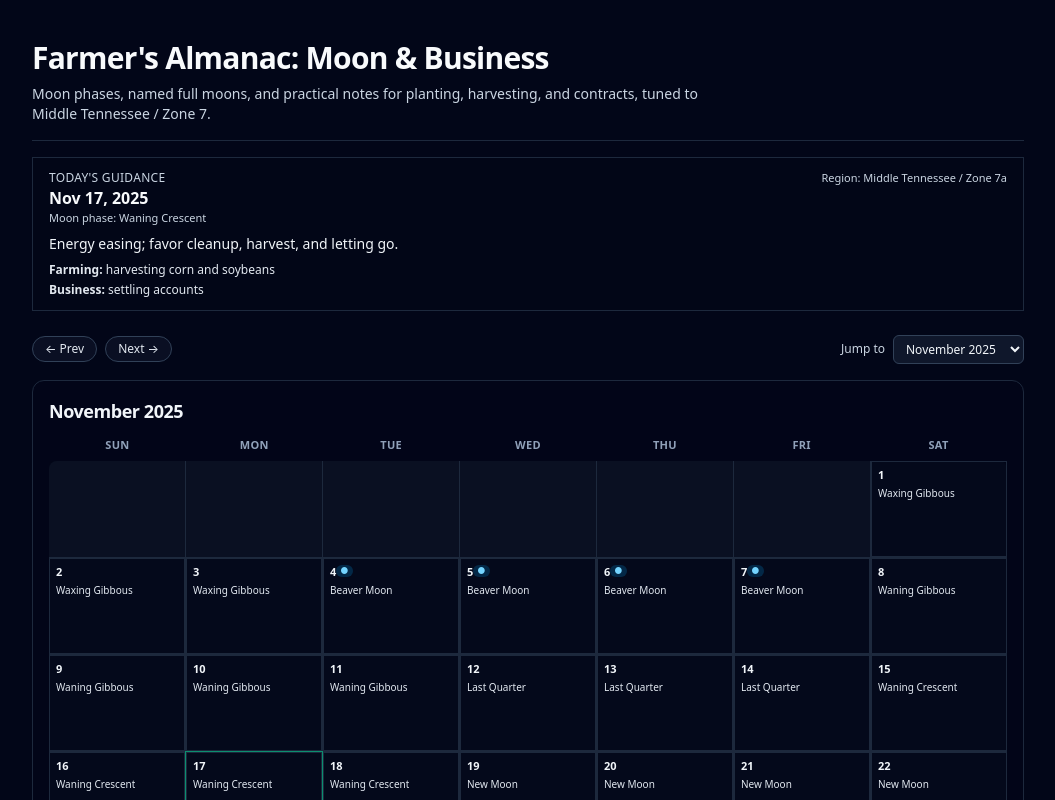
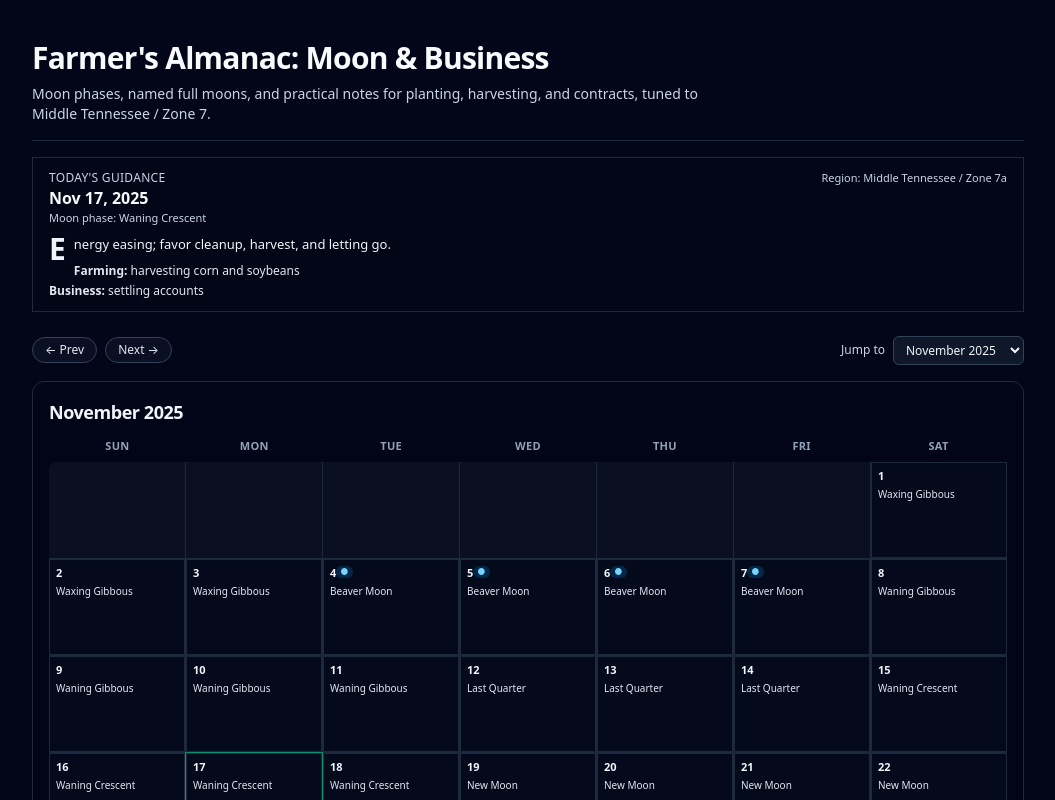
Before and after one commit to xXBricksquadXx/farmers-almanac, a Next.js app: page / in a window 1280 px wide. Shown: the top 800 px of the page, without its empty margins (112-1167 px from the left). Built offline with nearby package versions, Linux system fonts and the light colour scheme.

Commit message:
🔧 dropcap main note

```diff
--- a/src/components/TodayStrip.tsx
+++ b/src/components/TodayStrip.tsx
@@ -92,8 +92,10 @@ export function TodayStrip({
         )}
       </div>
 
-      {entry.notes && (
-        <p className="mt-2 text-sm text-slate-100">{entry.notes}</p>
+        {entry.notes && (
+        <p className="mt-2 text-[13px] leading-relaxed text-slate-100 dropcap">
+          {entry.notes}
+        </p>
       )}
 
       <div className="mt-2 space-y-1 text-xs text-slate-200">
```
